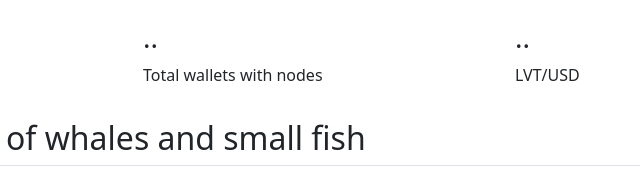
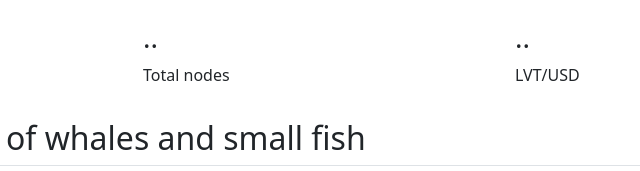
Before and after one commit to Sonnenhut/lvt-nodes, a website: page index.html in a window 1280 px wide. Shown: the part 292-463 px from the top of the page, 323-963 px from the left. Drawn offline with nearby package versions, Linux system fonts and the light colour scheme; no server answers.

Commit message:
Fix typo

```diff
--- a/index.html
+++ b/index.html
@@ -130,7 +130,7 @@
         </div>
         <div>
             <h3 id="n-total-nodes">..</h3>
-            <p>Total wallets with nodes</p>
+            <p>Total nodes</p>
         </div>
         <div>
             <h3 id="n-price">..</h3>
```
